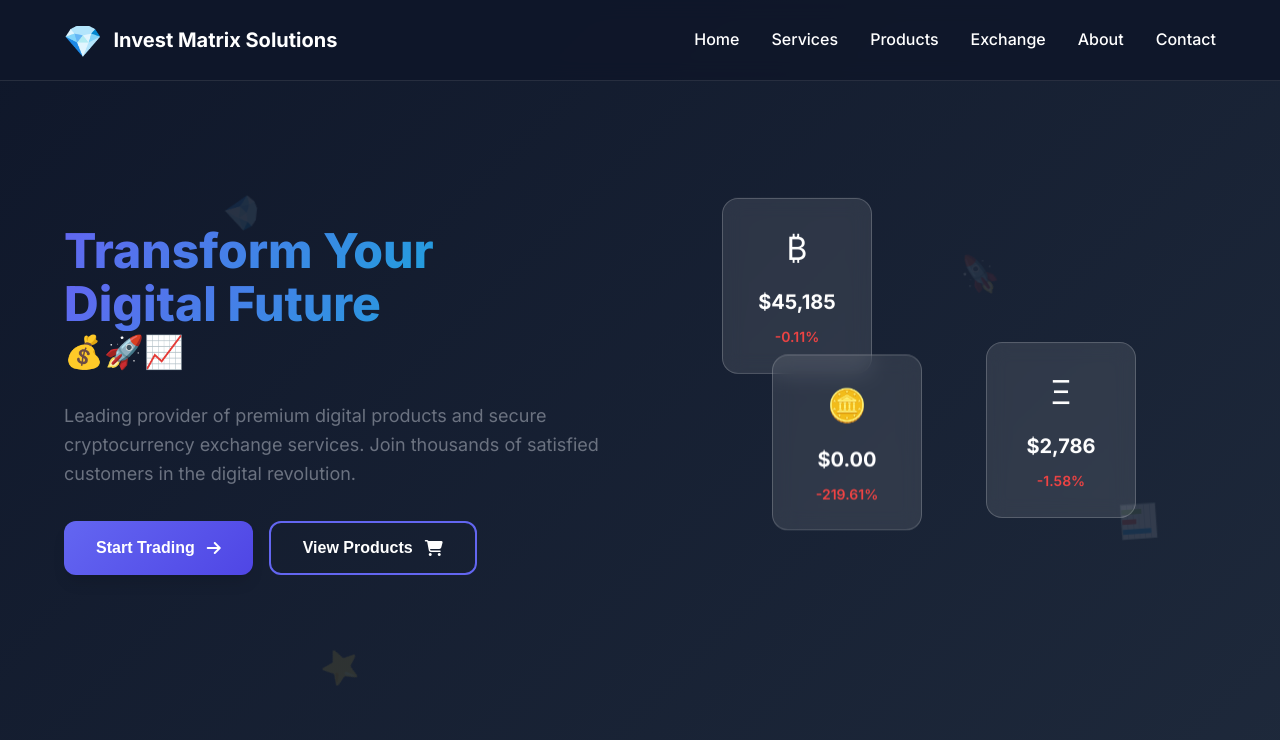
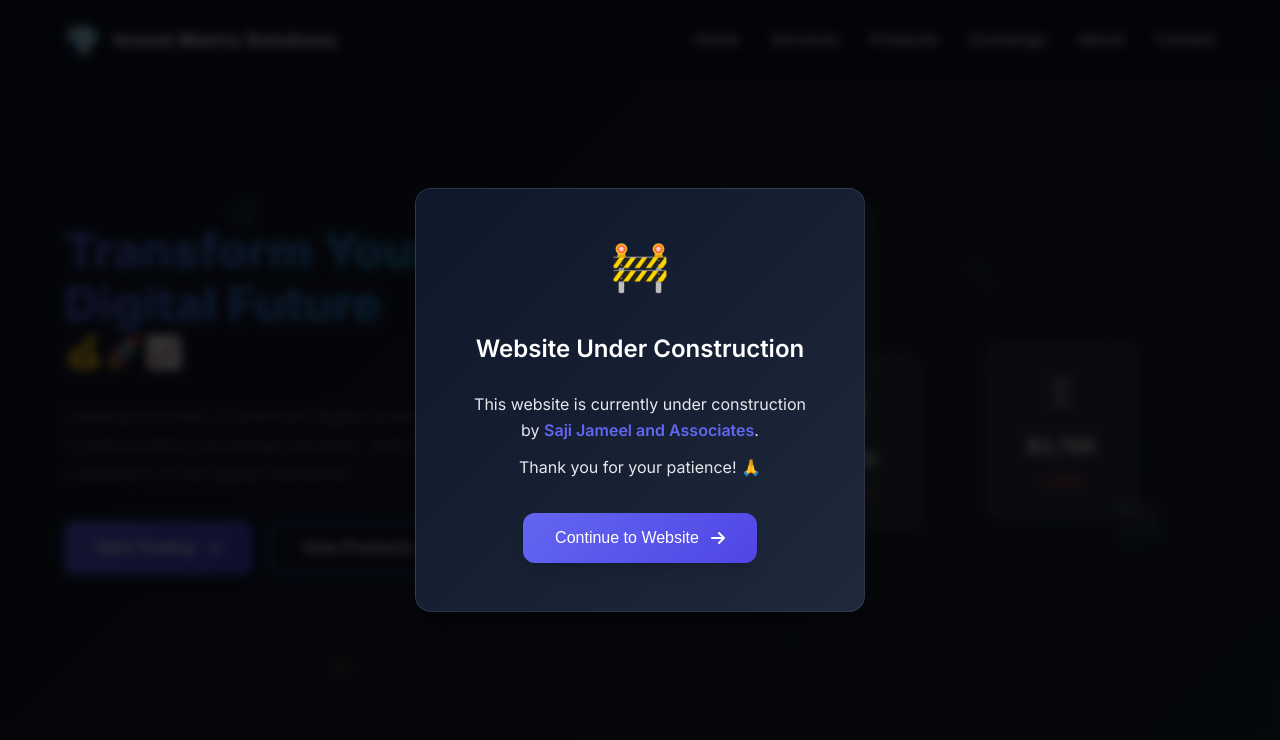
Before and after one commit to artas-linux/invest-matrix-solutions-website, a plain HTML site: page index.html in a window 1280 px wide. Shown: the top 740 px of the page. Drawn offline with Linux system fonts and the light colour scheme.

Commit message:
fix(pop up): pop up working goo now

```diff
--- a/index.html
+++ b/index.html
@@ -39,6 +39,26 @@
     <link rel="stylesheet" href="https://cdnjs.cloudflare.com/ajax/libs/font-awesome/6.4.0/css/all.min.css">
 </head>
 <body>
+    <!-- Construction Notice Popup -->
+    <div id="construction-popup" class="popup-overlay">
+        <div class="popup-content">
+            <div class="popup-header">
+                <div class="popup-icon">🚧</div>
+                <h3>Website Under Construction</h3>
+            </div>
+            <div class="popup-body">
+                <p>This website is currently under construction by <strong>Saji Jameel and Associates</strong>.</p>
+                <p>Thank you for your patience! 🙏</p>
+            </div>
+            <div class="popup-footer">
+                <button id="close-popup" class="btn btn-primary">
+                    <span>Continue to Website</span>
+                    <i class="fas fa-arrow-right"></i>
+                </button>
+            </div>
+        </div>
+    </div>
+
     <!-- Navigation -->
     <nav class="navbar">
         <div class="nav-container">
--- a/script.js
+++ b/script.js
@@ -1,5 +1,42 @@
 // Smooth scrolling for navigation links
 document.addEventListener('DOMContentLoaded', function() {
+    // Construction Popup functionality
+    const constructionPopup = document.getElementById('construction-popup');
+    const closePopupBtn = document.getElementById('close-popup');
+
+    // Show popup on page load
+    if (constructionPopup) {
+        constructionPopup.style.display = 'flex';
+
+        // Function to close popup
+        function closePopup() {
+            constructionPopup.classList.add('hidden');
+            constructionPopup.style.display = 'none';
+        }
+
+        // Close popup when clicking the button
+        if (closePopupBtn) {
+            closePopupBtn.addEventListener('click', function(e) {
+                e.preventDefault();
+                closePopup();
+            });
+        }
+
+        // Close popup when clicking outside the content
+        constructionPopup.addEventListener('click', function(e) {
+            if (e.target === constructionPopup) {
+                closePopup();
+            }
+        });
+
+        // Close popup with Escape key
+        document.addEventListener('keydown', function(e) {
+            if (e.key === 'Escape' && !constructionPopup.classList.contains('hidden')) {
+                closePopup();
+            }
+        });
+    }
+
     // Mobile Navigation Toggle
     const navToggle = document.querySelector('.nav-toggle');
     const navMenu = document.querySelector('.nav-menu');
--- a/styles.css
+++ b/styles.css
@@ -1089,3 +1089,142 @@
         justify-content: center;
     }
 }
+
+/* Construction Popup Styles */
+.popup-overlay {
+    position: fixed;
+    top: 0;
+    left: 0;
+    width: 100%;
+    height: 100%;
+    background-color: rgba(0, 0, 0, 0.8);
+    backdrop-filter: blur(5px);
+    display: flex;
+    justify-content: center;
+    align-items: center;
+    z-index: 10000;
+    animation: fadeIn 0.3s ease-out;
+}
+
+.popup-overlay.hidden {
+    display: none !important;
+}
+
+.popup-content {
+    background: linear-gradient(135deg, var(--background) 0%, var(--background-light) 100%);
+    border-radius: var(--radius-xl);
+    padding: var(--spacing-2xl);
+    max-width: 450px;
+    width: 90%;
+    box-shadow: 0 20px 25px -5px rgba(0, 0, 0, 0.3), 0 10px 10px -5px rgba(0, 0, 0, 0.2);
+    border: 1px solid rgba(255, 255, 255, 0.1);
+    animation: slideUp 0.4s ease-out;
+    text-align: center;
+}
+
+.popup-header {
+    margin-bottom: var(--spacing-lg);
+}
+
+.popup-icon {
+    font-size: 3rem;
+    margin-bottom: var(--spacing-md);
+    animation: bounce 2s infinite;
+}
+
+.popup-header h3 {
+    color: var(--white);
+    font-size: var(--font-size-2xl);
+    font-weight: 600;
+    margin: 0;
+}
+
+.popup-body {
+    margin-bottom: var(--spacing-xl);
+}
+
+.popup-body p {
+    color: var(--gray-light);
+    font-size: var(--font-size-base);
+    line-height: 1.6;
+    margin-bottom: var(--spacing-sm);
+}
+
+.popup-body p:last-child {
+    margin-bottom: 0;
+}
+
+.popup-body strong {
+    color: var(--primary);
+    font-weight: 600;
+}
+
+.popup-footer .btn {
+    background: linear-gradient(135deg, var(--primary) 0%, var(--primary-dark) 100%);
+    border: none;
+    padding: var(--spacing-md) var(--spacing-xl);
+    border-radius: var(--radius-lg);
+    color: var(--white);
+    font-size: var(--font-size-base);
+    font-weight: 500;
+    display: flex;
+    align-items: center;
+    justify-content: center;
+    gap: var(--spacing-sm);
+    cursor: pointer;
+    transition: all 0.3s ease;
+    margin: 0 auto;
+}
+
+.popup-footer .btn:hover {
+    transform: translateY(-2px);
+    box-shadow: 0 10px 25px rgba(99, 102, 241, 0.3);
+}
+
+@keyframes fadeIn {
+    from {
+        opacity: 0;
+    }
+    to {
+        opacity: 1;
+    }
+}
+
+@keyframes slideUp {
+    from {
+        transform: translateY(30px);
+        opacity: 0;
+    }
+    to {
+        transform: translateY(0);
+        opacity: 1;
+    }
+}
+
+@keyframes bounce {
+    0%, 20%, 50%, 80%, 100% {
+        transform: translateY(0);
+    }
+    40% {
+        transform: translateY(-10px);
+    }
+    60% {
+        transform: translateY(-5px);
+    }
+}
+
+/* Mobile responsive for popup */
+@media (max-width: 480px) {
+    .popup-content {
+        padding: var(--spacing-lg);
+        margin: var(--spacing-md);
+    }
+
+    .popup-header h3 {
+        font-size: var(--font-size-xl);
+    }
+
+    .popup-icon {
+        font-size: 2.5rem;
+    }
+}
```
